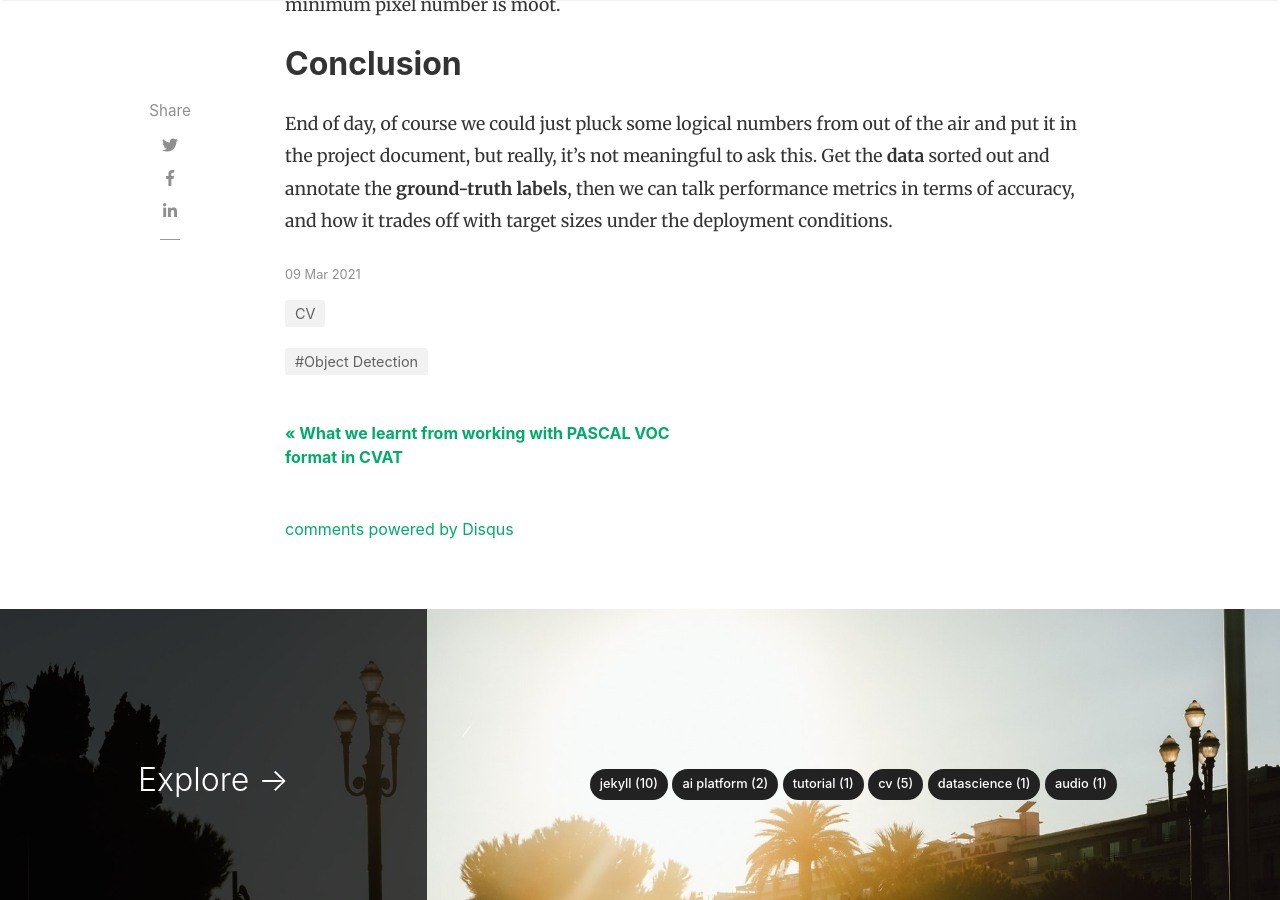
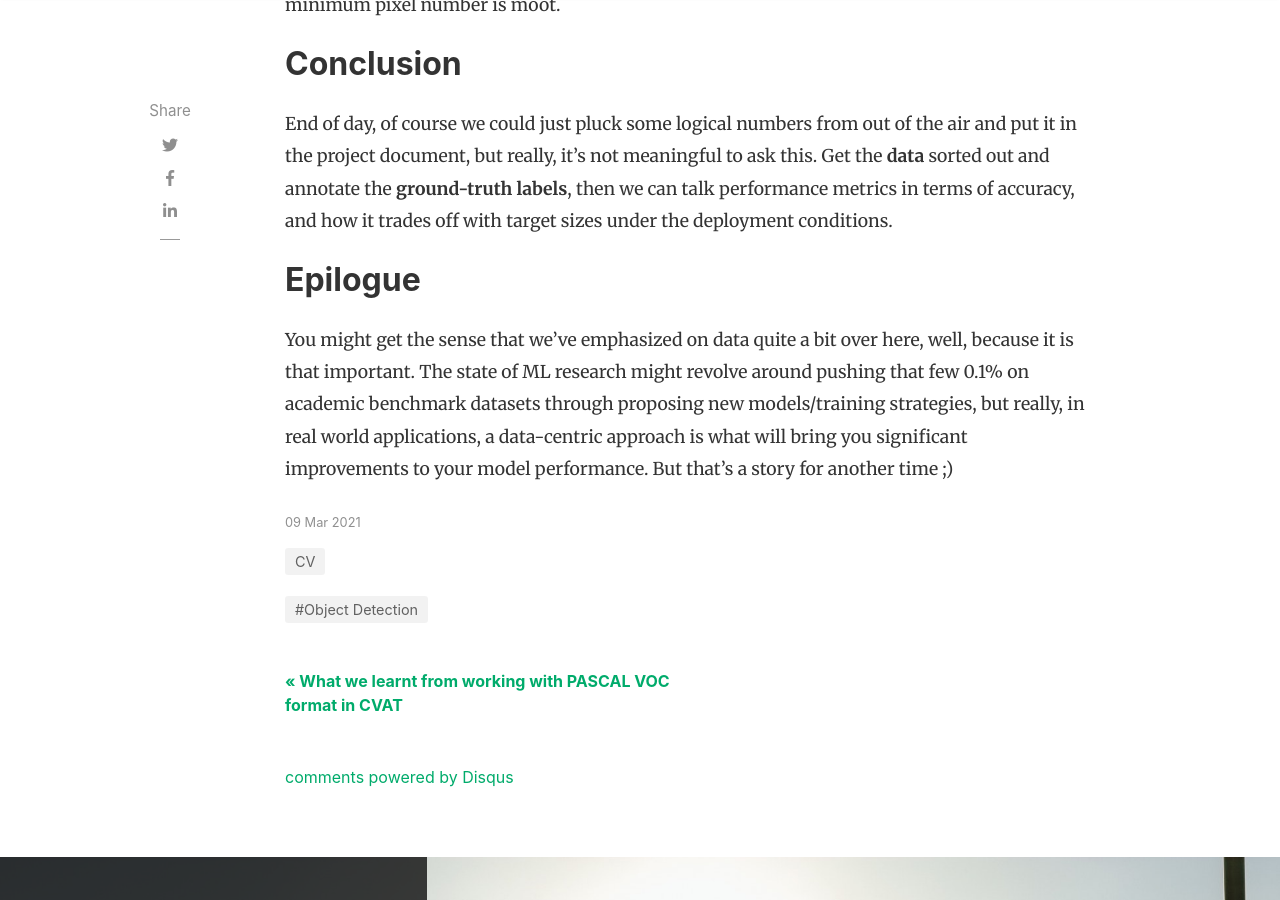
Before and after one commit to DinoHub/dinohub.github.io, a Jekyll site: the page built from _posts/2021-03-09-Hung-up-over-pixels.md, in a window 1280 px wide and 900 px high, scrolled down 2806 px. Built offline with Jekyll 4.4.1, drawn with Linux system fonts in a browser that asks for light colours; nearby versions of some CDN libraries; comment, search, counter and statistics services are not loaded.

Commit message:
epilogue

```diff
--- a/_posts/2021-03-09-Hung-up-over-pixels.md
+++ b/_posts/2021-03-09-Hung-up-over-pixels.md
@@ -41,3 +41,7 @@ If we really need to gather some form of initial sensing, I guess what we can ge
 ## Conclusion
 
 End of day, of course we could just pluck some logical numbers from out of the air and put it in the project document, but really, it's not meaningful to ask this. Get the **data** sorted out and annotate the **ground-truth labels**, then we can talk performance metrics in terms of accuracy, and how it trades off with target sizes under the deployment conditions.
+
+## Epilogue
+
+You might get the sense that we've emphasized on data quite a bit over here, well, because it is that important. The state of ML research might revolve around pushing that few 0.1% on academic benchmark datasets through proposing new models/training strategies, but really, in real world applications, a data-centric approach is what will bring you significant improvements to your model performance. But that's a story for another time ;)
```
Also changed, not shown: other parts of _posts/2021-03-09-Hung-up-over-pixels.md (+1 -1 lines).
